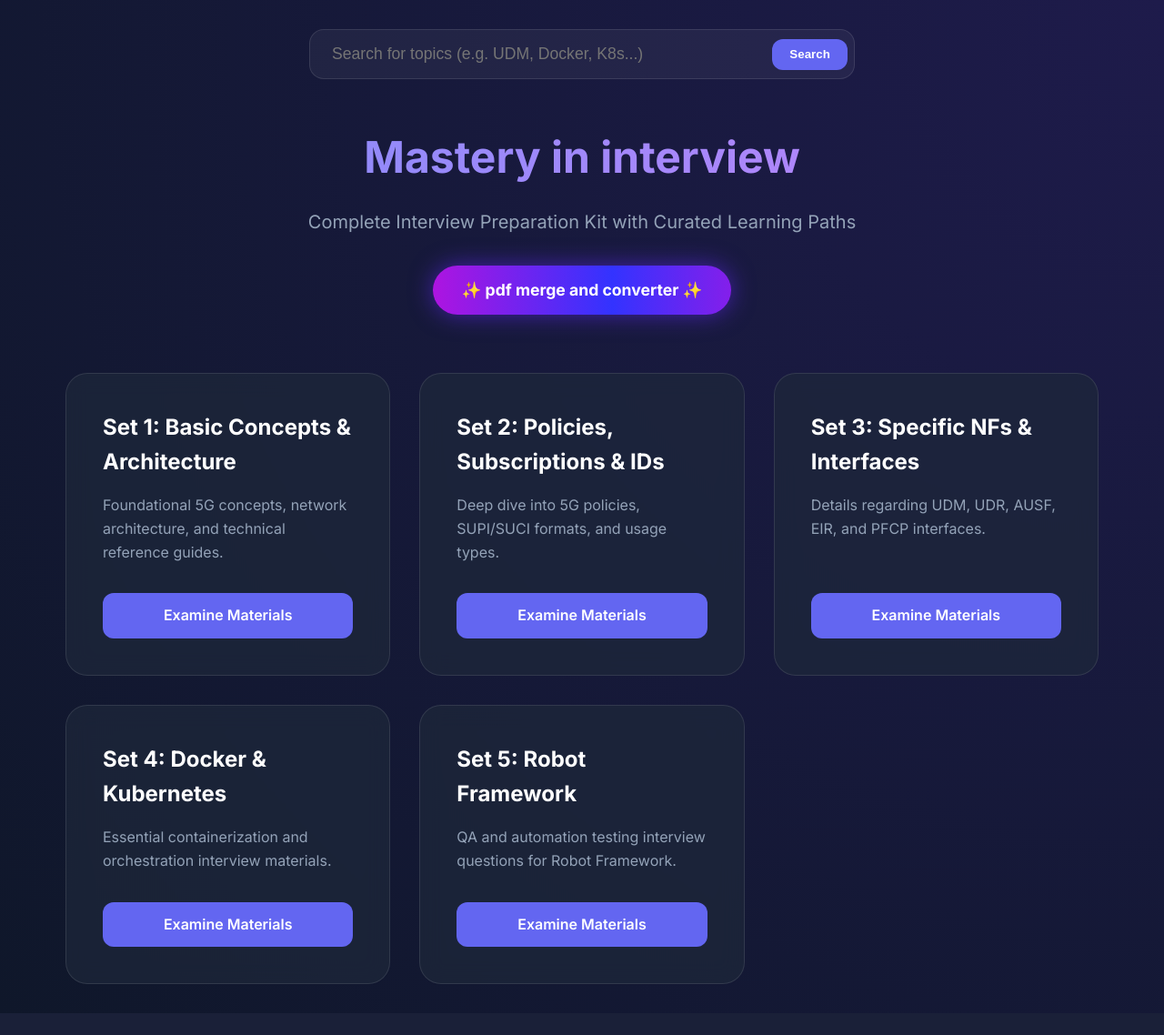
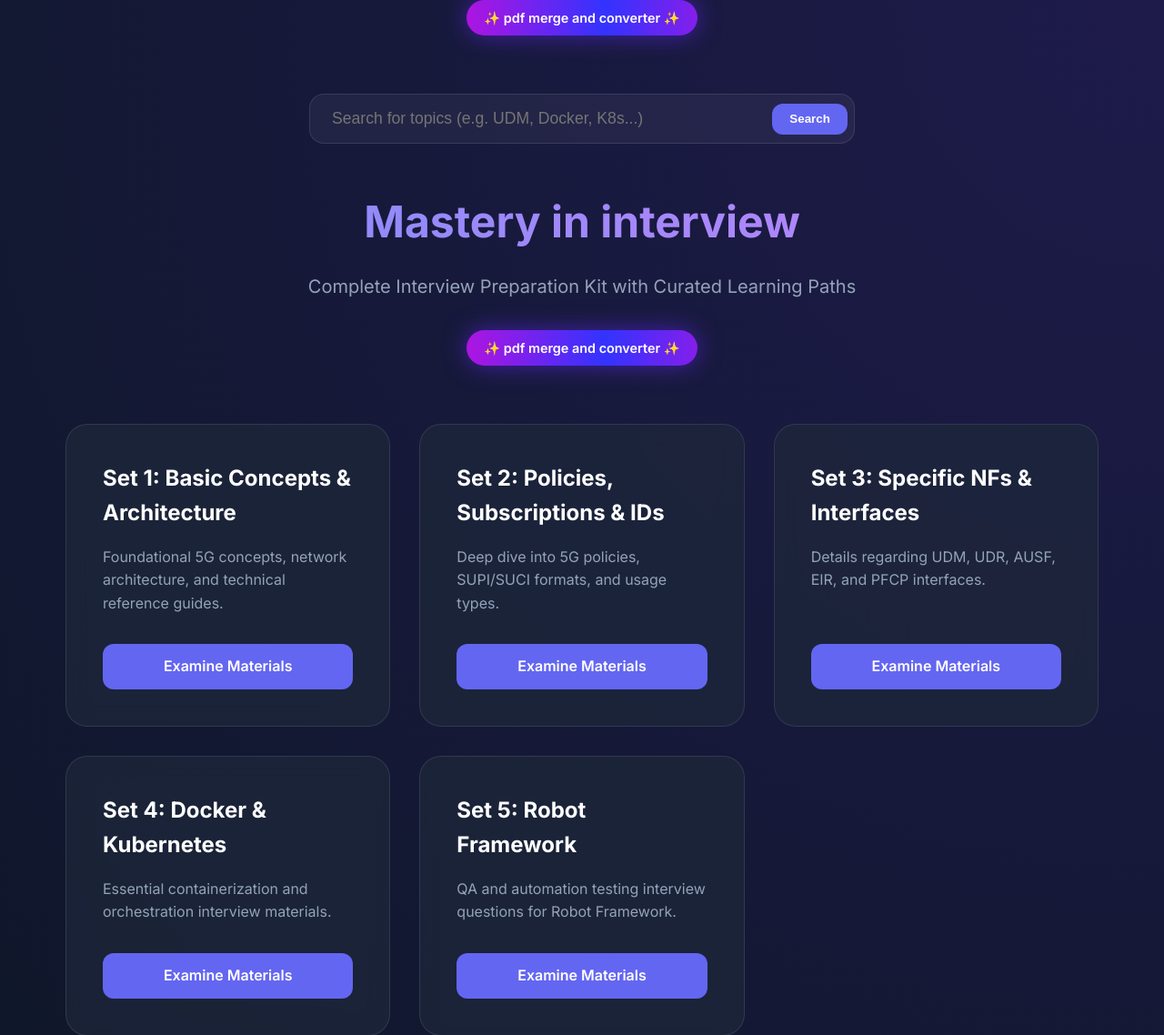
Before and after one commit to narennnishad/interview, a Flask app: page / in a window 1280 px wide. Shown: the top 1138 px of the page at 91% size. Before the commit the page ends 1114 px from the top, so only its background shows below. Run offline with Flask 3, Linux system fonts and the light colour scheme.

Commit message:
Update featured tool URL and reduce link size

```diff
--- a/templates/base.html
+++ b/templates/base.html
@@ -236,9 +236,9 @@
             display: inline-flex;
             align-items: center;
             gap: 0.5rem;
-            padding: 0.8rem 2rem;
-            font-weight: 700;
-            font-size: 1.1rem;
+            padding: 0.5rem 1.2rem;
+            font-weight: 600;
+            font-size: 0.9rem;
             color: white;
             text-decoration: none;
             background: linear-gradient(90deg, #ff00cc, #3333ff, #ff00cc);
@@ -269,6 +269,11 @@
 </head>
 <body>
     <div class="container">
+        <div class="spark-link-container">
+            <a href="https://pdf-merge-and-converter.onrender.com" target="_blank" class="spark-link">
+                ✨ pdf merge and converter ✨
+            </a>
+        </div>
         <div class="search-container">
             <form action="{{ url_for('search') }}" method="get" class="search-form">
                 <input type="text" name="q" class="search-input" placeholder="Search for topics (e.g. UDM, Docker, K8s...)" required>
--- a/templates/index.html
+++ b/templates/index.html
@@ -7,7 +7,7 @@
 </header>
 
 <div class="spark-link-container">
-    <a href="https://pdf-merge-and-converter-onrender.com" target="_blank" class="spark-link">
+    <a href="https://pdf-merge-and-converter.onrender.com" target="_blank" class="spark-link">
         ✨ pdf merge and converter ✨
     </a>
 </div>
```
